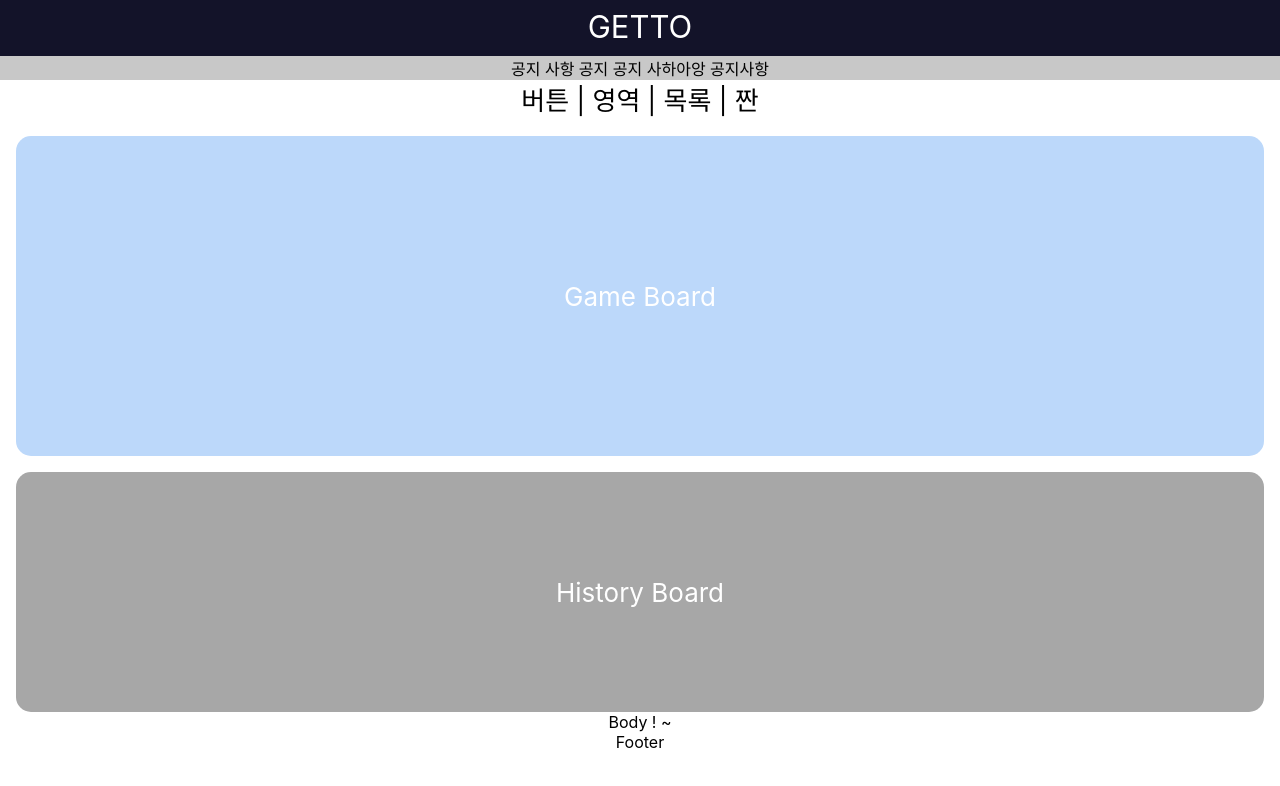
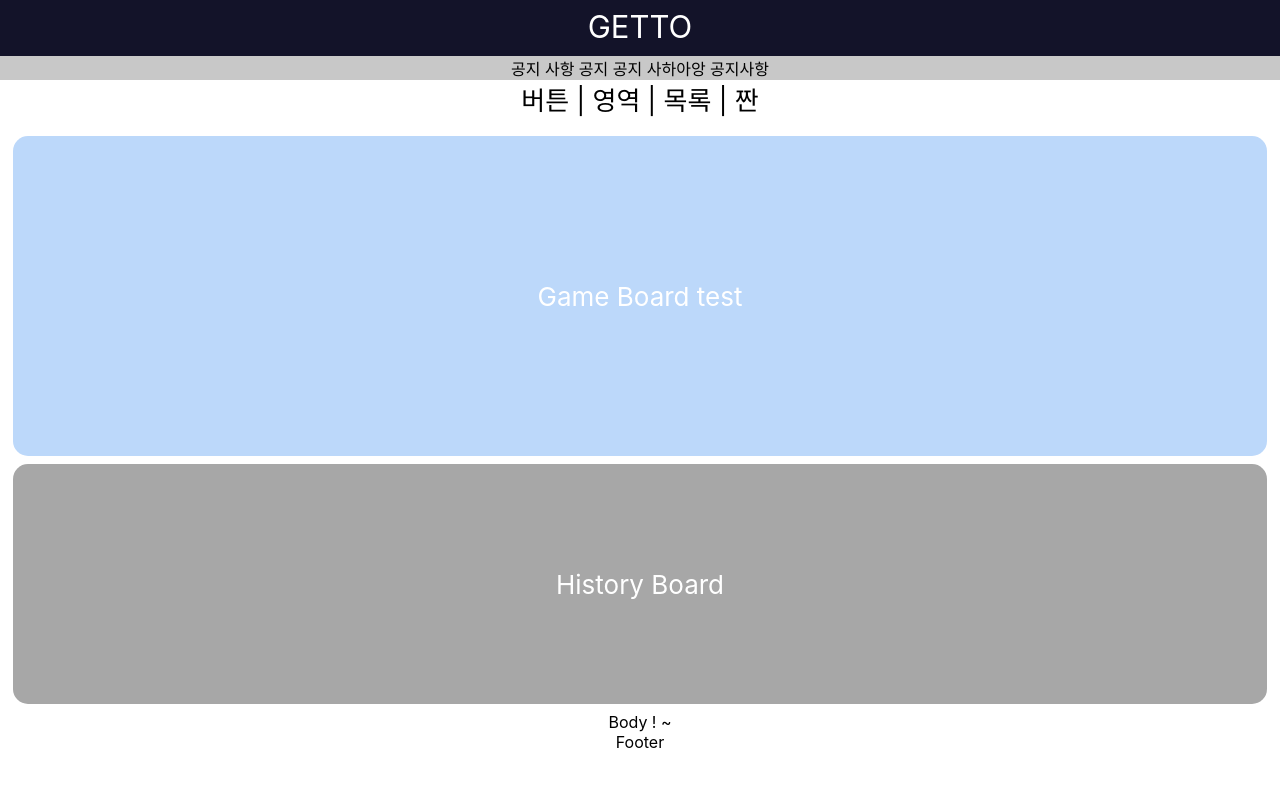
Before and after one commit to aaaicu/GettoFront, a React (Create React App) app: page / in a window 1280 px wide. Shown: the top 786 px of the page. Built offline with nearby package versions, Linux system fonts and the light colour scheme.

Commit message:
Jenkins test

```diff
--- a/src/component/lotto/GameBoard.css
+++ b/src/component/lotto/GameBoard.css
@@ -6,9 +6,9 @@
   align-items: center;
   justify-content: center;
   font-size: calc(10px + 2vmin);
-  margin-left: 2vh;
-  margin-right: 2vh;
-  margin-bottom: 2vh;
+  margin-left: 1vw;
+  margin-right: 1vw;
+  margin-bottom: 1vh;
   color: white;
   border-radius: 15px;
 }
--- a/src/component/lotto/GameBoard.js
+++ b/src/component/lotto/GameBoard.js
@@ -4,7 +4,7 @@ import './GameBoard.css';
 function GameBoard() {
   return (
     <div className="GameBoard">
-        Game Board
+        Game Board test
     </div>
   );
 }
--- a/src/component/lotto/HistoryBoard.css
+++ b/src/component/lotto/HistoryBoard.css
@@ -6,8 +6,9 @@
   align-items: center;
   justify-content: center;
   font-size: calc(10px + 2vmin);
-  margin-left: 2vh;
-  margin-right: 2vh;
+  margin-left: 1vw;
+  margin-right: 1vw;
+  margin-bottom: 1vh;
   color: white;
   border-radius: 15px;
 }
```
